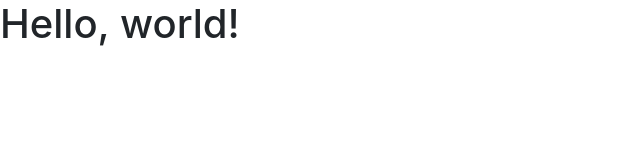
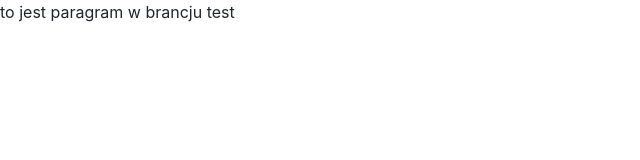
Before and after one commit to cgrzegorz/test, a plain HTML site: page index.html in a window 1280 px wide. Shown: the whole page, without its empty margins (0-640 px from the left). Drawn offline with nearby package versions, Linux system fonts and the light colour scheme.

Commit message:
add test branch

```diff
--- a/index.html
+++ b/index.html
@@ -11,7 +11,9 @@
     <title>Hello, world!</title>
 </head>
 <body>
-<h1>Hello, world!</h1>
+<div class="dupa">
+    <p>to jest paragram w brancju test</p>
+</div>
 
 <!-- Optional JavaScript -->
 <!-- jQuery first, then Popper.js, then Bootstrap JS -->
```
